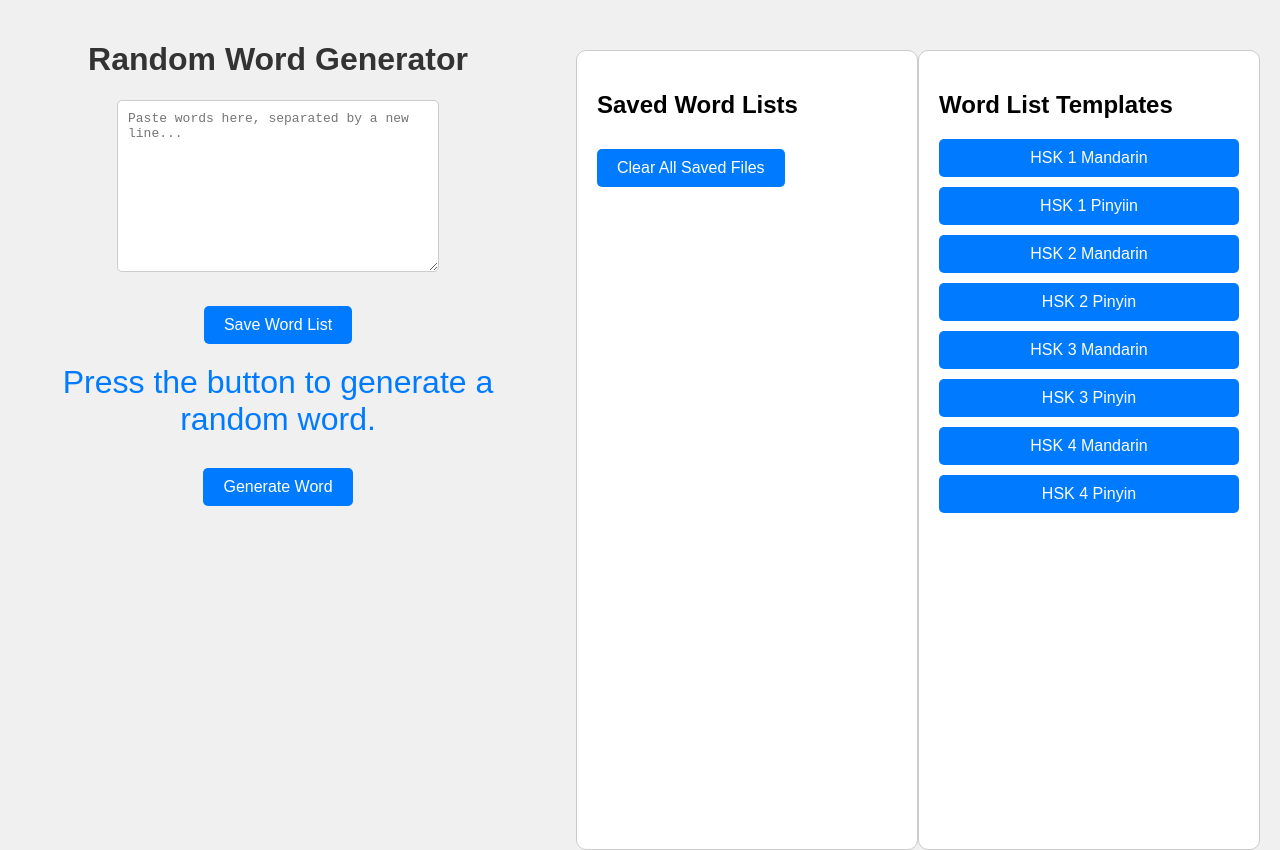
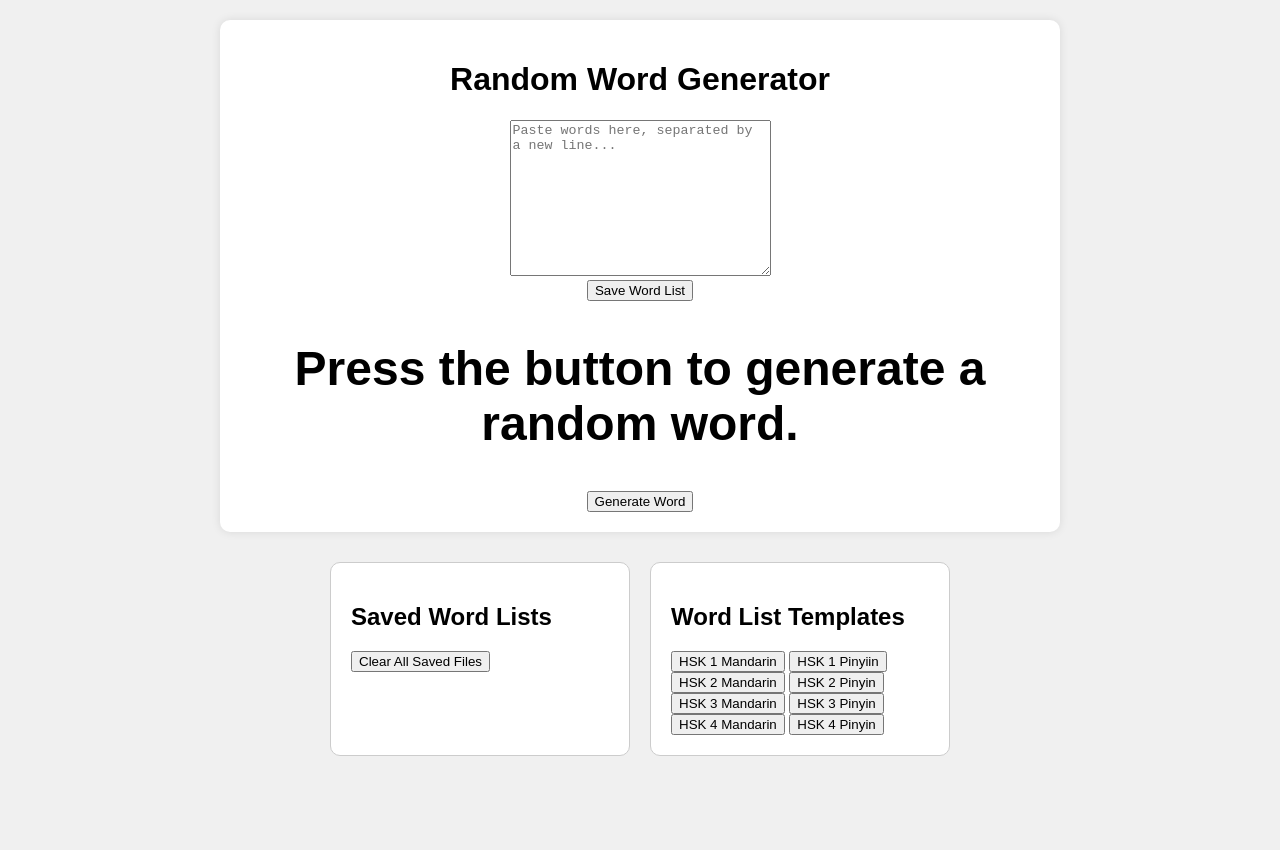
Before and after one commit to Depen-p/Mandarin-flashcards, a plain HTML site: page index.html in a window 1280 px wide. After the commit the page ends 800 px from the top, so only its background shows below. Drawn offline with Linux system fonts and the light colour scheme.

Commit message:
Made it so the randomized word is larger

```diff
--- a/index.html
+++ b/index.html
@@ -7,33 +7,23 @@
     <link rel="stylesheet" href="styles.css">
 </head>
 <body>
+    <div class="main-wrapper">
         <div class="container">
             <h1>Random Word Generator</h1>
-
-        <!-- Input area for pasting words -->
             <textarea id="wordInput" rows="10" cols="30" placeholder="Paste words here, separated by a new line..."></textarea><br>
-
-        <!-- Save word list button -->
             <button onclick="saveWordList()">Save Word List</button>
-
-        <!-- Generate word button -->
             <p id="word">Press the button to generate a random word.</p>
             <button onclick="generateRandomWord()">Generate Word</button>
         </div>
 
-    <!-- Saved Files Section (Left Side) -->
+        <!-- Group the bottom sections -->
+        <div class="bottom-sections">
             <div class="saved-files">
                 <h2>Saved Word Lists</h2>
-
-        <div id="savedFilesList">
-            <!-- List of saved files will appear here -->
-        </div>
-
-        <!-- Clear all saved word lists button -->
+                <div id="savedFilesList"></div>
                 <button onclick="clearAllSavedFiles()">Clear All Saved Files</button>
             </div>
 
-    <!-- Templates Section (Right Side) -->
             <div class="templates">
                 <h2>Word List Templates</h2>
                 <button onclick="loadTemplate('hsk1m')">HSK 1 Mandarin</button>
@@ -45,7 +35,8 @@
                 <button onclick="loadTemplate('hsk4m')">HSK 4 Mandarin</button>
                 <button onclick="loadTemplate('hsk4p')">HSK 4 Pinyin</button>
             </div>
+        </div>
+    </div>
 
     <script src="script.js"></script>
 </body>
-</html>
--- a/styles.css
+++ b/styles.css
@@ -1,120 +1,61 @@
-/* Base Styles */
 body {
     font-family: Arial, sans-serif;
-    display: flex;
-    justify-content: space-between;
-    height: 100vh;
     margin: 0;
     background-color: #f0f0f0;
-    flex-wrap: wrap;
 }
 
-/* Container Styles */
+.main-wrapper {
+    display: flex;
+    flex-direction: column;
+    align-items: center;
+    padding: 20px;
+}
+
 .container {
     text-align: center;
-    flex: 1;
+    width: 100%;
+    max-width: 800px;
+    background-color: #fff;
     padding: 20px;
-    max-width: 100%;
+    border-radius: 10px;
+    margin-bottom: 30px;
+    box-shadow: 0 0 10px rgba(0, 0, 0, 0.1);
 }
 
-/* Heading Styles */
-h1 {
-    color: #333;
+.bottom-sections {
+    display: flex;
+    flex-direction: row;
+    justify-content: center;
+    gap: 20px;
+    flex-wrap: wrap;
+    width: 100%;
+    max-width: 1000px;
 }
 
-/* Word Display */
-#word {
-    font-size: 2em;
-    color: #007bff;
-    margin: 20px 0;
-}
-
-/* Textarea Styles */
-textarea {
-    padding: 10px;
-    font-size: 1em;
-    width: 300px;
-    margin-bottom: 20px;
-    border: 1px solid #ccc;
-    border-radius: 5px;
-    resize: vertical;
-}
-
-/* Button Styles */
-button {
-    padding: 10px 20px;
-    font-size: 1em;
-    color: white;
-    background-color: #007bff;
-    border: none;
-    border-radius: 5px;
-    cursor: pointer;
-    margin-top: 10px;
-}
-
-button:hover {
-    background-color: #0056b3;
-}
-
-/* Saved Files Section */
-.saved-files {
-    width: 250px;
-    padding: 20px;
+.saved-files, .templates {
     background-color: #fff;
     border: 1px solid #ccc;
     border-radius: 10px;
-    margin-left: 20px;
-    position: relative;
-    top: 50px;
-    flex: 0 0 300px;
-}
-
-/* Templates Section */
-.templates {
-    width: 250px;
     padding: 20px;
-    background-color: #fff;
-    border: 1px solid #ccc;
-    border-radius: 10px;
-    margin-right: 20px;
-    position: relative;
-    top: 50px;
-    flex: 0 0 300px;
-}
-
-/* Template Button */
-.templates button {
-    display: block;
-    margin: 10px 0;
-    width: 100%;
+    width: 300px;
+    box-sizing: border-box;
 }
 
 /* Responsive Design */
-@media screen and (max-width: 900px) {
-    .container {
-        width: 100%;
+@media screen and (max-width: 700px) {
+    .bottom-sections {
+        flex-direction: column;
+        align-items: center;
     }
 
     .saved-files, .templates {
-        width: 100%;
-        margin: 10px 0;
+        width: 90%;
     }
 }
 
-@media screen and (max-width: 600px) {
-    h1 {
-        font-size: 1.5em;
-    }
-
-    #word {
-        font-size: 1.5em;
-    }
-
-    textarea {
-        width: 100%;
-    }
-
-    .saved-files, .templates {
-        width: 100%;
-    }
+#word {
+    font-size: 3em; /* Make it big */
+    margin: 40px 0;
+    font-weight: bold;
+    text-align: center;
 }
```
Lines whose indentation alone changed are shown as unchanged.
